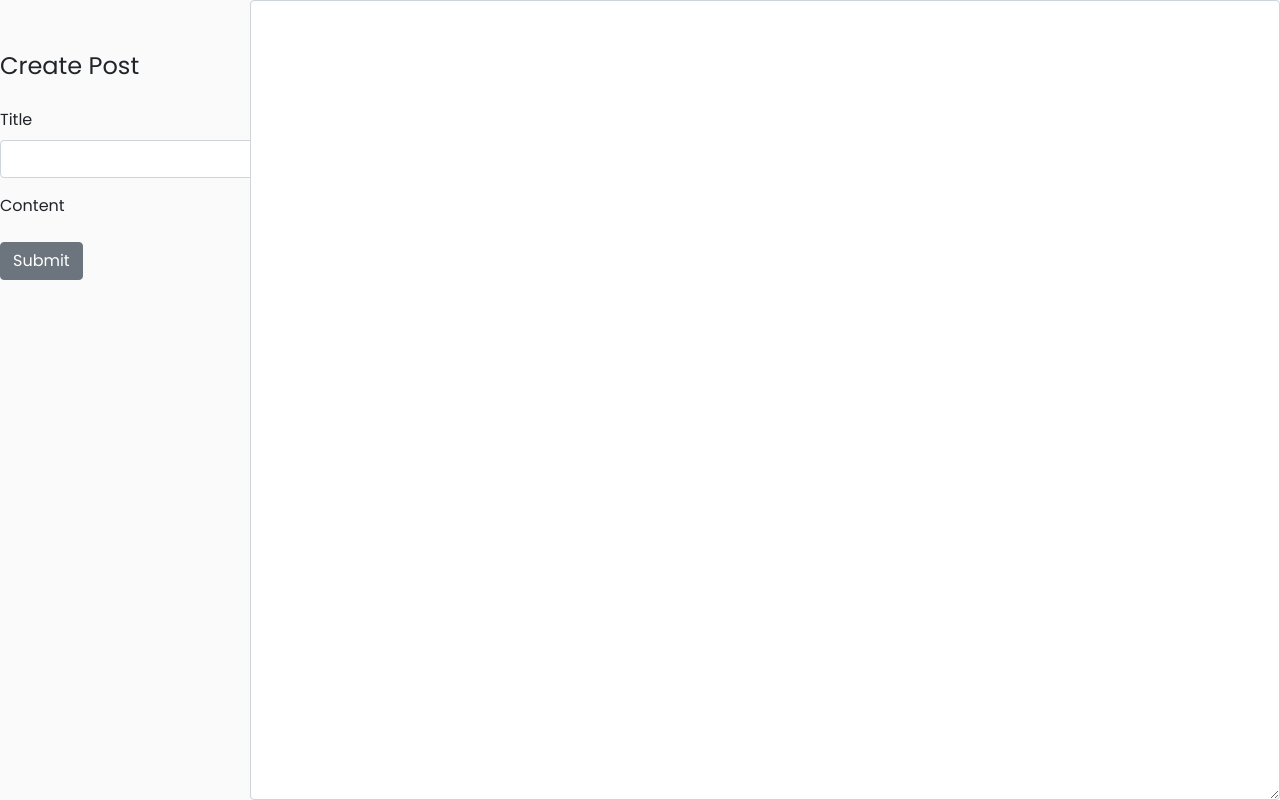
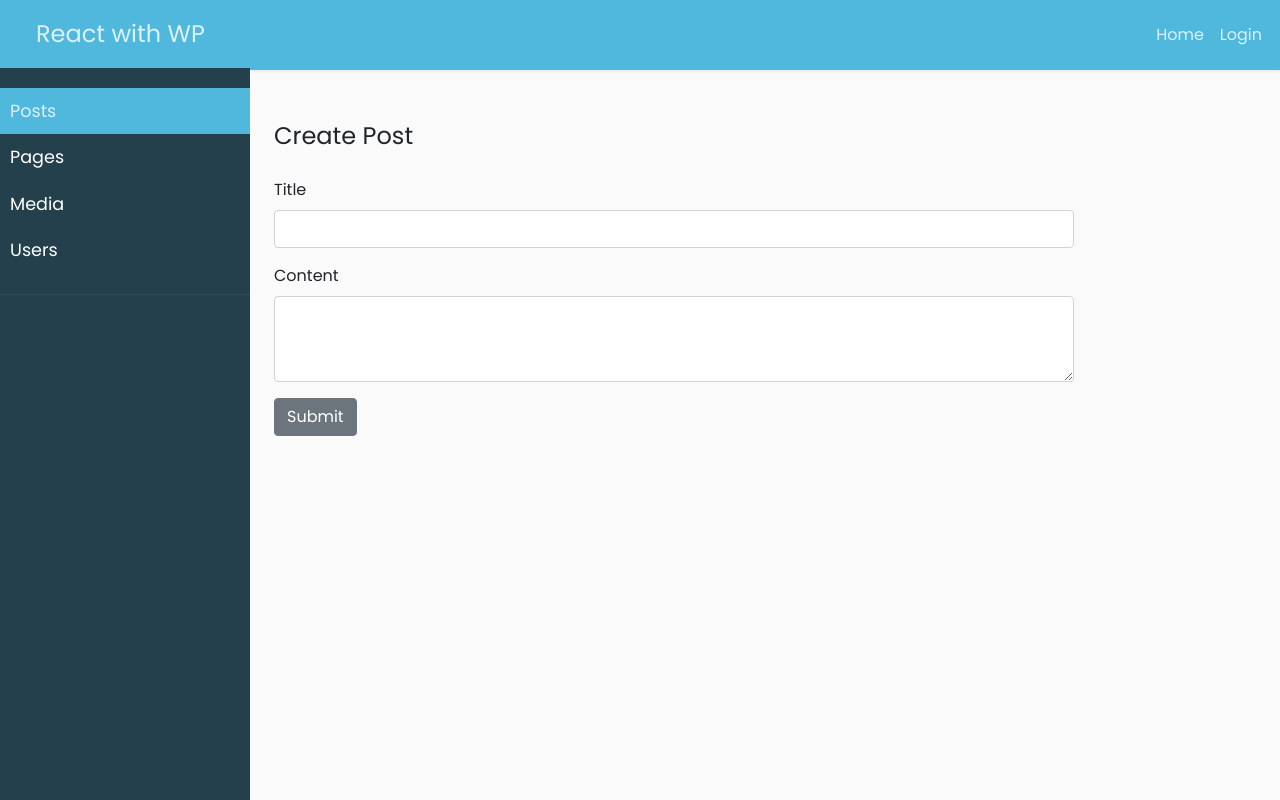
Before and after one commit to BrightAmaury/react-wordpress, a React app: page /dashboard/create-post in a window 1280 px wide. Built offline with nearby package versions, Linux system fonts and the light colour scheme.

Commit message:
Update styles

```diff
--- a/src/components/Login.js
+++ b/src/components/Login.js
@@ -79,8 +79,8 @@ class Login extends React.Component {
 			return (
 				<React.Fragment>
 					<Navbar/>
-					<div style={{ height: '100vh', paddingLeft: '16px' }}>
-						<h4>Login</h4>
+					<div style={{ height: '100vh', maxWidth: '400px', margin: '0 auto' }}>
+						<h4 className="mb-4">Login</h4>
 						{ error && <div className="alert alert-danger" dangerouslySetInnerHTML={ this.createMarkup( error ) }/> }
 						<form onSubmit={ this.onFormSubmit }>
 							<label className="form-group">
--- a/src/components/NavLink.js
+++ b/src/components/NavLink.js
@@ -14,7 +14,7 @@ import { Link } from "@reach/router";
 const NavLink = props => (
 	<Link
 		{...props}
-		getProps={({ isCurrent }) => ( { style: { color: isCurrent ? '#fff' : '#ffffff80' } } )}
+		getProps={({ isCurrent }) => ( { style: { color: isCurrent ? '#fff' : '#fffc' } } )}
 		className="nav-link"
 	/>
 );
--- a/src/components/dashboard/Dashboard.js
+++ b/src/components/dashboard/Dashboard.js
@@ -1,3 +1,7 @@
+/**
+ * Dashboard Home
+ */
+
 import React from 'react';
 import DashboardLayout from "./../layouts/DashboardLayout";
 import { getUserName } from "../functions";
--- a/src/components/dashboard/posts/CreatePost.js
+++ b/src/components/dashboard/posts/CreatePost.js
@@ -2,6 +2,7 @@ import React from 'react';
 import axios from 'axios';
 import Loader from '../../../loader.gif';
 import clientConfig from '../../../client-config';
+import DashboardLayout from "../../layouts/DashboardLayout";
 
 class CreatePost extends React.Component {
 
@@ -27,33 +28,8 @@ class CreatePost extends React.Component {
 		this.setState({ [event.target.name]: event.target.value });
 	};
 
-	testFunction = () => {
-
-		const wordPressSiteUrl = clientConfig.siteUrl;
-		const authToken = localStorage.getItem( 'token' );
-
-		/**
-		 * Make a post request to node server route '/create-post',
-		 * to create a new post on WordPress
-		 */
-		axios.post( `${wordPressSiteUrl}/wp-json/rae/v1/mytest`, { name: 'het', age: 'ho' }, {
-			headers: {'Content-Type' : 'application/json'},
-			withCredentials: true
-		} )
-			.then( res => {
-				console.warn( res );
-			} )
-			.catch( err => {
-				console.warn( err );
-			} );
-	};
-
 	handleFormSubmit = ( event ) => {
 		event.preventDefault();
-
-
-		this.testFunction();
-		return;
 
 		this.setState( { loading: true } );
 
@@ -100,6 +76,7 @@ class CreatePost extends React.Component {
 		const { loading, message, postCreated } = this.state;
 
 		return(
+			<DashboardLayout>
 				<form onSubmit={ this.handleFormSubmit } className="mt-5" style={{maxWidth: '800px'}}>
 					<fieldset>
 						<legend className="mb-4">Create Post</legend>
@@ -114,13 +91,14 @@ class CreatePost extends React.Component {
 						</div>
 						<div className="form-group">
 							<label htmlFor="content">Content</label>
-						<textarea name="content" className="form-control" onChange={ this.handleInputChange } id="content" rows="3"/>
+							<textarea name="content" className="form-control" onChange={ this.handleInputChange } rows="3"/>
 						</div>
 
 						<button type="submit" className="btn btn-secondary">Submit</button>
 					</fieldset>
 					{ loading && <img className="loader" src={Loader} alt="Loader"/> }
 				</form>
+			</DashboardLayout>
 		)
 	}
 }
--- a/src/components/dashboard/sidebar/SidebarMenu.js
+++ b/src/components/dashboard/sidebar/SidebarMenu.js
@@ -17,31 +17,31 @@ const SidebarMenu = ( props ) => {
 				<ul className="list-unstyled components">
 					<li className="active">
 						<NavLink
-							to={ `/dashboard/posts` }
+							to="#"
 							data-toggle="collapse"
 							aria-expanded={ subMenuActive }
 							className={ `dropdown-toggle ${ ! subMenuActive ? 'collapsed' : '' }` }
 							onClick={ ()  => setSubMenuActive( ! subMenuActive ) }
 						>
-							Home
+							Posts
 						</NavLink>
 						<ul className={ `collapse list-unstyled ${ subMenuActive ? 'show' : '' }` } id="homeSubmenu">
 							<li>
-								<a href="#">Home 1</a>
+								<a href="#">All Posts</a>
 							</li>
 							<li>
-								<a href="#">Home 2</a>
+								<NavLink to="/dashboard/create-post">Add New</NavLink>
 							</li>
 						</ul>
 					</li>
 					<li>
-						<a href="#">About</a>
+						<a href="#">Pages</a>
 					</li>
 					<li>
-						<a href="#">Portfolio</a>
+						<a href="#">Media</a>
 					</li>
 					<li>
-						<a href="#">Contact</a>
+						<a href="#">Users</a>
 					</li>
 				</ul>
 			</nav>
--- a/src/style.css
+++ b/src/style.css
@@ -23,7 +23,7 @@ a:focus {
 
 .navbar {
 	padding: 15px 10px;
-	background: #fff;
+	background: #eee;
 	border: none;
 	border-radius: 0;
 	margin-bottom: 40px;
@@ -69,7 +69,7 @@ a:focus {
 }
 
 #sidebar .sidebar-header {
-	padding: 14px 20px;
+	padding: 8px 20px;
 	background: #50b8dc;
 }
 
@@ -90,7 +90,7 @@ a:focus {
 }
 
 #sidebar ul li a:hover {
-	color: #304d5a;
+	color: #304d5a !important;
 	background: #fff;
 }
 
@@ -203,5 +203,9 @@ a.article:hover {
 }
 
 .main-content {
-	padding: 0 16px;
+	padding: 0 24px;
 }
+
+.sidebar-header .nav-link {
+	font-size: 24px !important;
+}
```
Lines whose indentation alone changed are shown as unchanged.
